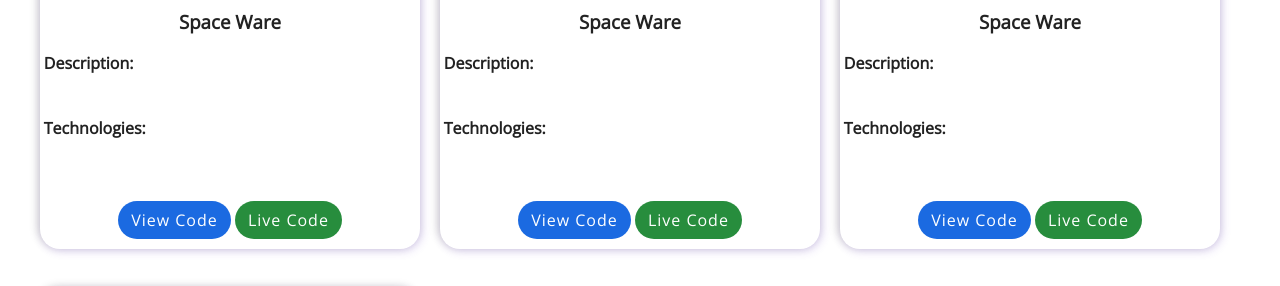
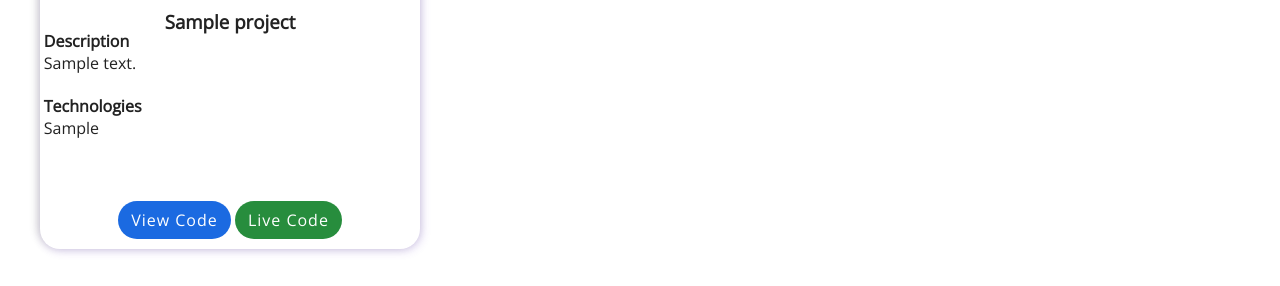
Before and after one commit to dudapa/portfolio, a Django app: page /projects/ in a window 1280 px wide. Shown: the part 371-657 px from the top of the page. Run offline with Django 4.2, Linux system fonts and the light colour scheme; tables that the repository leaves empty hold one stand-in row (values such as "Sample post"); grey boxes marked "Sample" are stand-in pictures; some libraries are stand-ins or nearby versions.

Commit message:
Handlle with Project objectes

```diff
--- a/pages/views.py
+++ b/pages/views.py
@@ -3,7 +3,6 @@ from skills.models import Skill
 
 def index(request):
     skills = Skill.objects.all()
-
     return render(request, 'pages/index.html', {'skills': skills})
 
 def about(request):
--- a/projects/views.py
+++ b/projects/views.py
@@ -1,5 +1,7 @@
 from django.shortcuts import render
+from .models import Project
 
 
 def projects(request):
-    return render(request, 'projects/projects.html')
+    projects = Project.objects.all()
+    return render(request, 'projects/projects.html', {'projects': projects})
--- a/templates/projects/projects.html
+++ b/templates/projects/projects.html
@@ -1,86 +1,32 @@
-{% extends 'base.html' %} {% block content %}
+{% extends 'base.html' %}
+{% block content %}
 <main>
   <section class="container content2">
     <div class="grid2">
+
+      {% for project in projects %}
       <div class="project">
         <div class="picture">
           <img
-            src="https://images.unsplash.com/photo-1613160717888-faa82cdb8a94?ixlib=rb-1.2.1&ixid=MnwxMjA3fDB8MHxwaG90by1wYWdlfHx8fGVufDB8fHx8&auto=format&fit=crop&w=2070&q=80"
+            src="{{project.project_image.url}}"
             alt="Project image"
           />
         </div>
-        <h3>Space Ware</h3>
+        <h3>{{project.title}}</h3>
         <div class="description">
-          <h4>Description:</h4>
+          <h4>Description</h4>
+          <p>{{project.description}}</p>
         </div>
         <div class="technologies">
-          <h4>Technologies:</h4>
+          <h4>Technologies</h4>
+          <p>{{project.technologies}}</p>
         </div>
         <div class="buttons">
-          <a href="#" class="code git">View Code</a>
-          <a href="#" class="code live">Live Code</a>
+          <a href="{{project.view_code}}" class="code git" target="_blank">View Code</a>
+          <a href="{{project.live_code}}" class="code live" target="_blank">Live Code</a>
         </div>
       </div>
-
-      <div class="project">
-        <div class="picture">
-          <img
-            src="https://images.unsplash.com/photo-1613160717888-faa82cdb8a94?ixlib=rb-1.2.1&ixid=MnwxMjA3fDB8MHxwaG90by1wYWdlfHx8fGVufDB8fHx8&auto=format&fit=crop&w=2070&q=80"
-            alt="Project image"
-          />
-        </div>
-        <h3>Space Ware</h3>
-        <div class="description">
-          <h4>Description:</h4>
-        </div>
-        <div class="technologies">
-          <h4>Technologies:</h4>
-        </div>
-        <div class="buttons">
-          <a href="#" class="code git">View Code</a>
-          <a href="#" class="code live">Live Code</a>
-        </div>
-      </div>
-
-      <div class="project">
-        <div class="picture">
-          <img
-            src="https://images.unsplash.com/photo-1613160717888-faa82cdb8a94?ixlib=rb-1.2.1&ixid=MnwxMjA3fDB8MHxwaG90by1wYWdlfHx8fGVufDB8fHx8&auto=format&fit=crop&w=2070&q=80"
-            alt="Project image"
-          />
-        </div>
-        <h3>Space Ware</h3>
-        <div class="description">
-          <h4>Description:</h4>
-        </div>
-        <div class="technologies">
-          <h4>Technologies:</h4>
-        </div>
-        <div class="buttons">
-          <a href="#" class="code git">View Code</a>
-          <a href="#" class="code live">Live Code</a>
-        </div>
-      </div>
-
-      <div class="project">
-        <div class="picture">
-          <img
-            src="https://images.unsplash.com/photo-1613160717888-faa82cdb8a94?ixlib=rb-1.2.1&ixid=MnwxMjA3fDB8MHxwaG90by1wYWdlfHx8fGVufDB8fHx8&auto=format&fit=crop&w=2070&q=80"
-            alt="Project image"
-          />
-        </div>
-        <h3>Space Ware</h3>
-        <div class="description">
-          <h4>Description:</h4>
-        </div>
-        <div class="technologies">
-          <h4>Technologies:</h4>
-        </div>
-        <div class="buttons">
-          <a href="#" class="code git">View Code</a>
-          <a href="#" class="code live">Live Code</a>
-        </div>
-      </div>
+      {% endfor %}
     </div>
   </section>
 </main>
```
